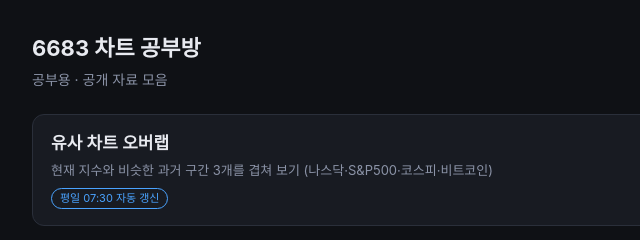
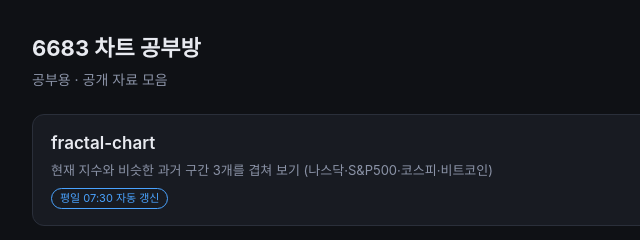
Before and after one commit to claude6683/claude6683.github.io, a plain HTML site: page index.html in a window 1280 px wide. Shown: the top 240 px of the page, 264-904 px from the left. Drawn offline with Linux system fonts and the light colour scheme.

Commit message:
Update index.html

```diff
--- a/index.html
+++ b/index.html
@@ -26,7 +26,7 @@
   <p class="sub">공부용 · 공개 자료 모음</p>
   <div class="list">
     <a class="card" href="https://claude6683.github.io/fractal-chart/">
-      <p class="t">유사 차트 오버랩</p>
+      <p class="t">fractal-chart</p>
       <p class="d">현재 지수와 비슷한 과거 구간 3개를 겹쳐 보기 (나스닥·S&amp;P500·코스피·비트코인)</p>
       <span class="tag">평일 07:30 자동 갱신</span>
     </a>
```
